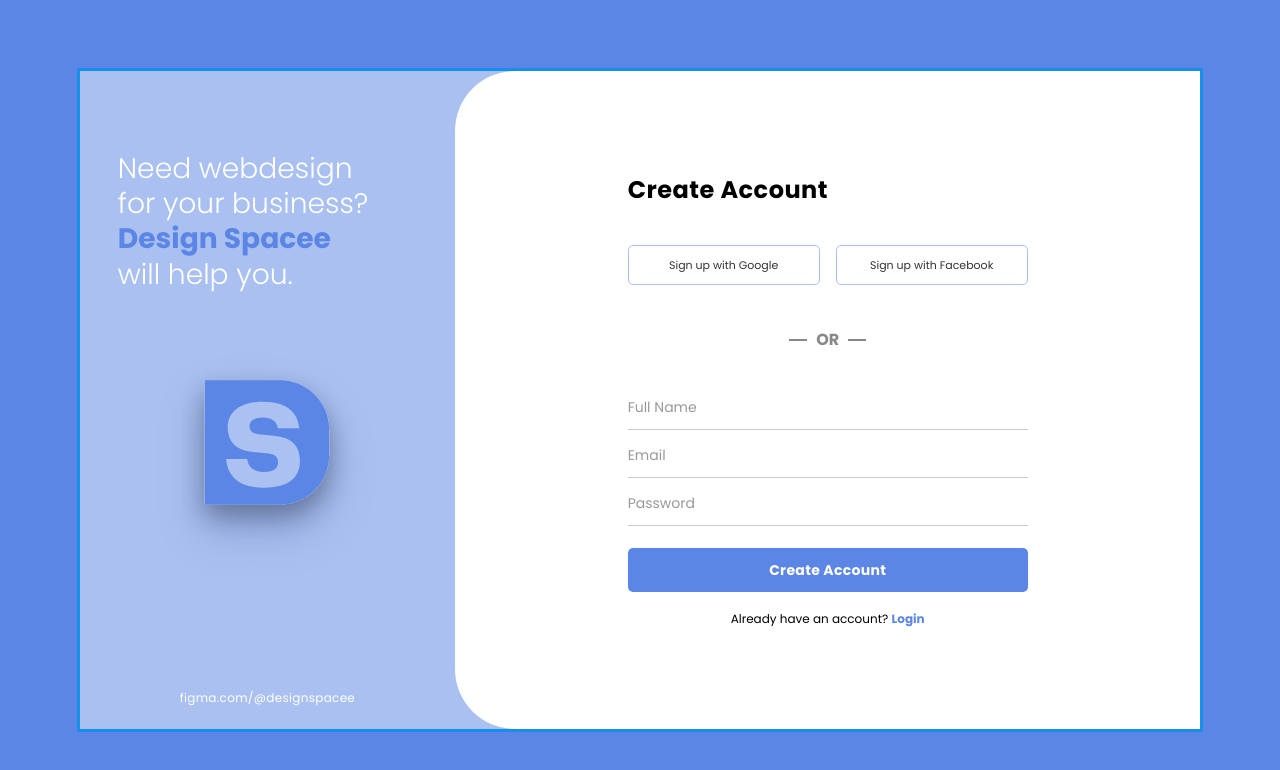
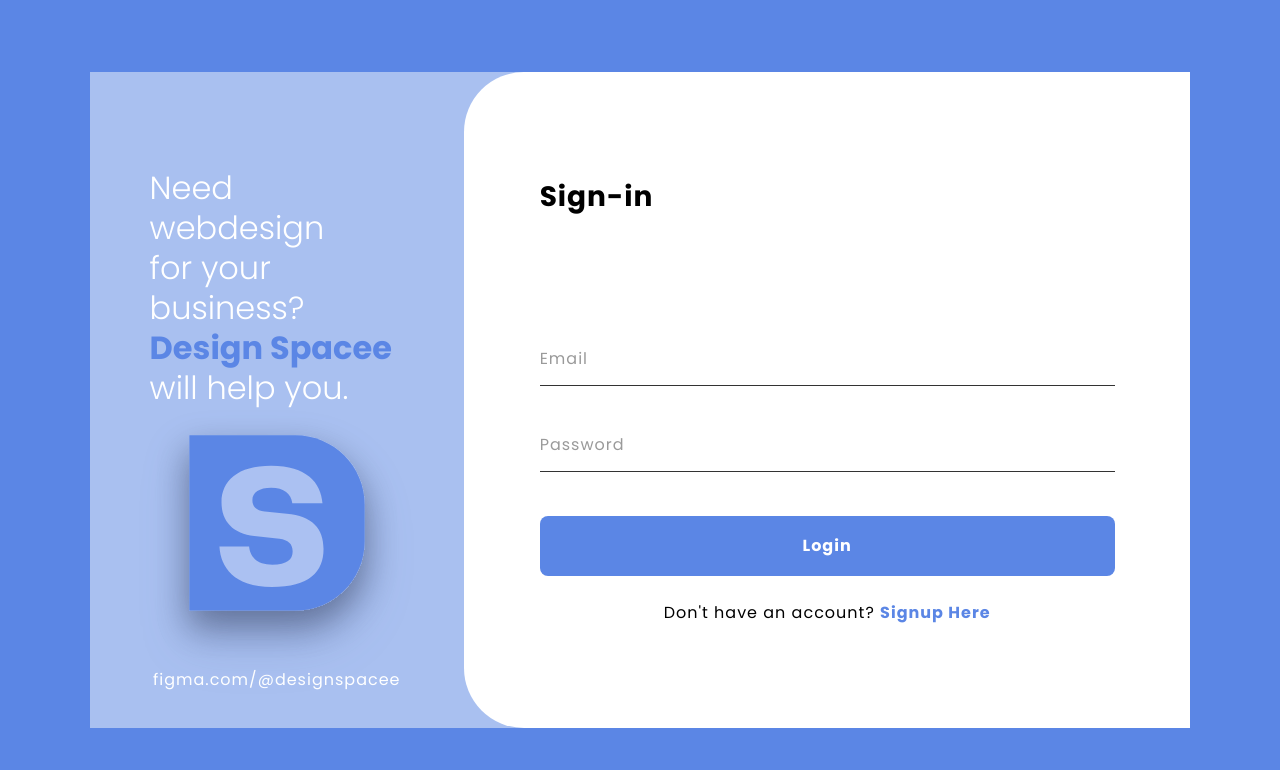
Before and after one commit to luisnarcisodh/APPDEV1, a React (Vite) app in the folder F_L04_ReactJsStylingFigmaConversion/: page / in a window 1280 px wide. Shown: the top 770 px of the page. Built offline with nearby package versions, Linux system fonts and the light colour scheme.

Commit message:
Add Login and Sign Up screen screenshots

```diff
--- a/F_L04_ReactJsStylingFigmaConversion/src/App.jsx
+++ b/F_L04_ReactJsStylingFigmaConversion/src/App.jsx
@@ -1,7 +1,7 @@
-import Signup from "./components/Signup";
+import Login from "./components/Login";
 
 function App() {
-    return <Signup />;
+    return <Login />;
 }
 
 export default App;
```
Also changed, not shown: F_L04_ReactJsStylingFigmaConversion/huevos-login-reactjs-styling.png (added), F_L04_ReactJsStylingFigmaConversion/huevos-signup-reactjs-styling.png (added).
